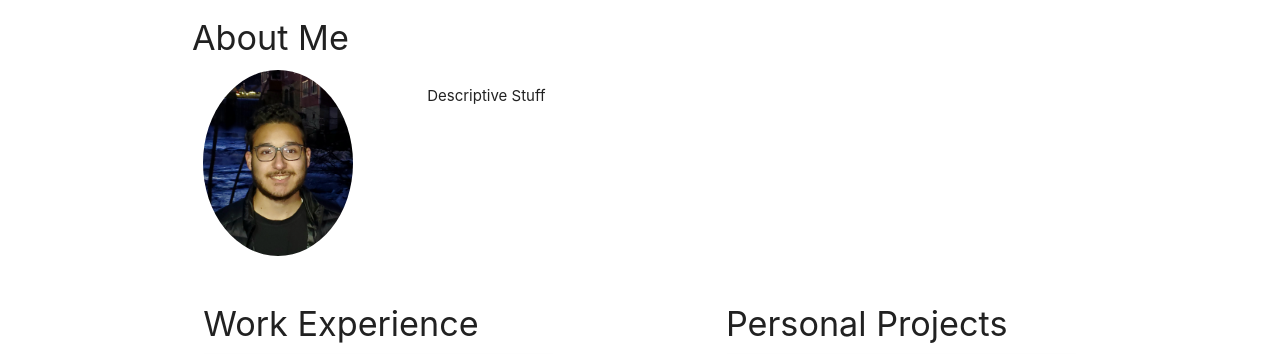
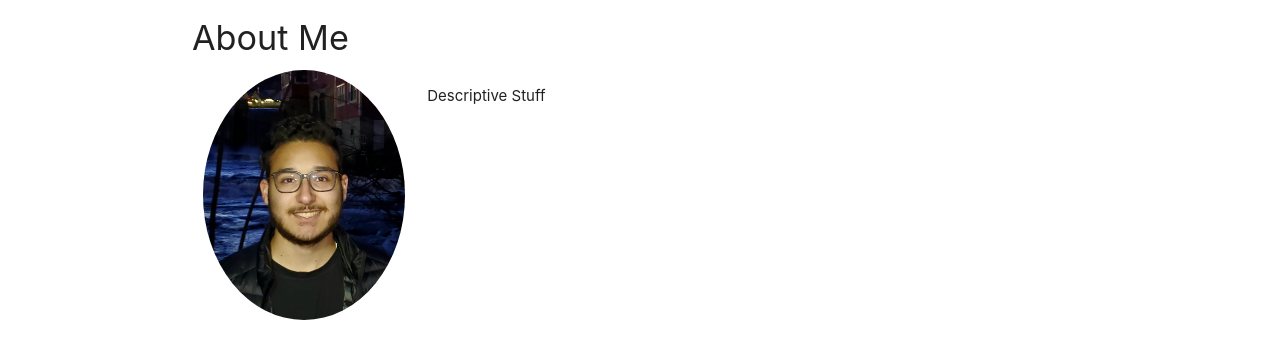
Before and after one commit to rivera-fernando/rivera-fernando.github.io, a plain HTML site: page index.html in a window 1280 px wide. Shown: the part 145-499 px from the top of the page. Drawn offline with nearby package versions, Linux system fonts and the light colour scheme.

Commit message:
changes to image sizing

```diff
--- a/index.html
+++ b/index.html
@@ -24,7 +24,7 @@
       <h4>About Me</h4>
       <div class="row">
         <div class="col s3">
-          <img style="border-radius: 50%;" src="./me.png" alt="" width="150px">
+          <img style="border-radius: 50%;" src="./me.png" alt="" width="100%">
         </div>
         <div class="col s9">
           <p>Descriptive Stuff</p>
```
